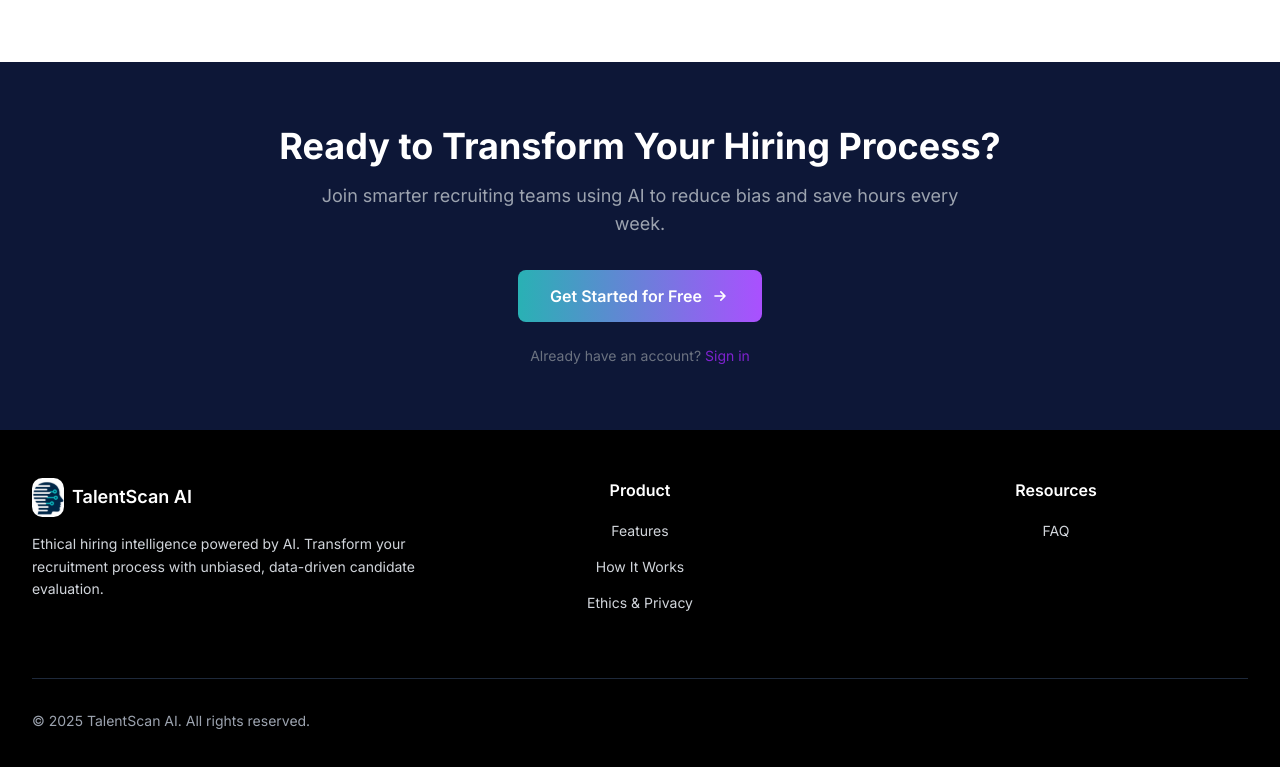
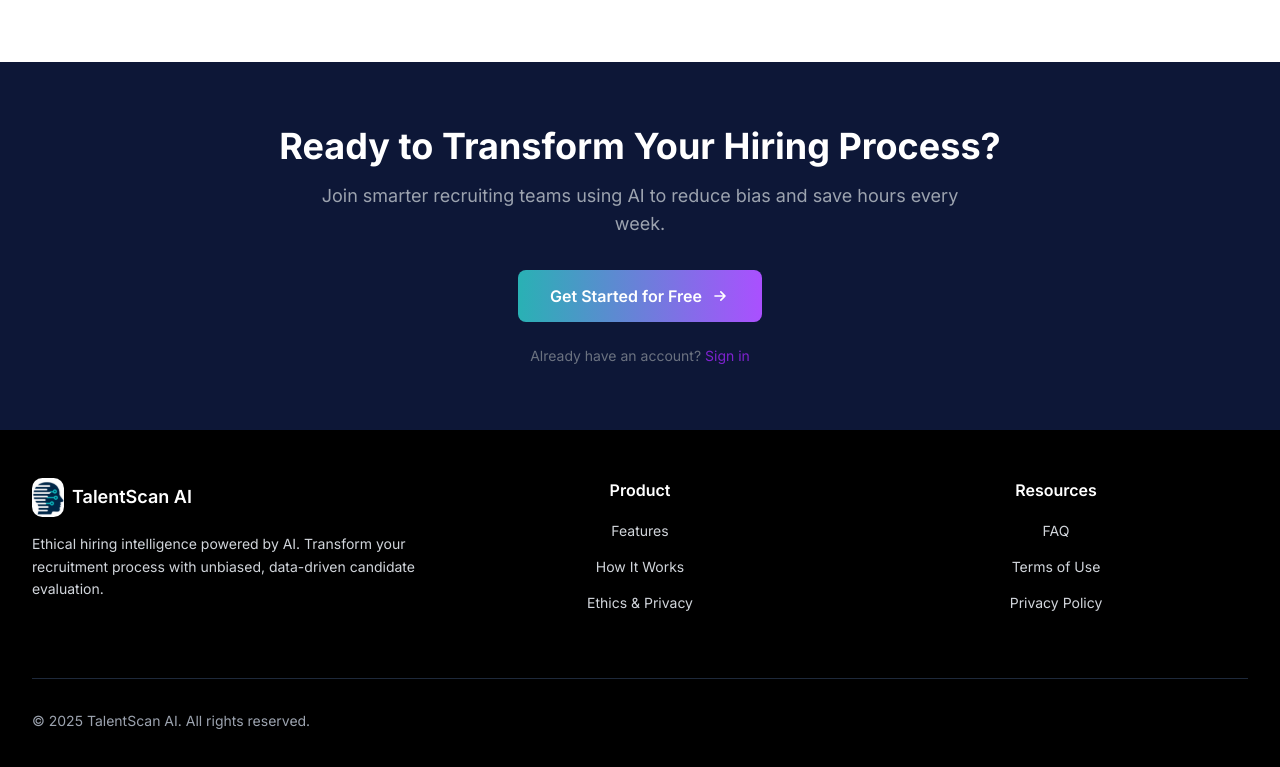
Before and after one commit to tison-io/AI-Driven-Hiring-Intelligence-Tool, a Next.js app in the folder frontend/: page / in a window 1280 px wide. Shown: the part 4746-5513 px from the top of the page. Built offline with nearby package versions, Linux system fonts and the light colour scheme; no server answers.

Commit message:
Privacy policy and Sevice Terms pages created

```diff
--- a/frontend/src/components/forms/VerifyEmailForm.tsx
+++ b/frontend/src/components/forms/VerifyEmailForm.tsx
@@ -117,7 +117,7 @@ export default function VerifyEmailForm() {
           <div className="flex items-center gap-3">
             <div>
               <h1 className="font-bold flex items-center justify-center text-lg">Verification Code</h1>
-              <p className="text-sm font-medium flex-1 align-middle">A verification code has been sent to <span className='text-blue-700'>{email}</span> . Please check the code to proceed. Please check your spam or junk folder</p>
+              <p className="text-sm font-medium flex-1 align-middle">A verification code has been sent to <span className='text-blue-700'>{email}</span> . Please check the code to proceed. If you don't receive the email in a few minutes, please check your spam or junk folder</p>
 
             </div>
           </div>
--- a/frontend/src/components/landing/Footer.tsx
+++ b/frontend/src/components/landing/Footer.tsx
@@ -48,6 +48,16 @@ export default function Footer() {
                     FAQ
                   </a>
                 </li>
+                <li>
+                  <a href="#faq" className="text-sm hover:text-white transition-colors">
+                    Terms of Use
+                  </a>
+                </li>
+                <li>
+                  <a href="" className="text-sm hover:text-white transition-colors">
+                    Privacy Policy
+                  </a>
+                </li>
               </ul>
             </div>
 
--- /dev/null
+++ b/frontend/src/components/landing/PrivacyPolicy.tsx
@@ -0,0 +1,9 @@
+import React from 'react'
+
+function PrivacyPolicy() {
+  return (
+    <div>PrivacyPolicy</div>
+  )
+}
+
+export default PrivacyPolicy
--- /dev/null
+++ b/frontend/src/components/landing/ServiceTerms.tsx
@@ -0,0 +1,9 @@
+import React from 'react'
+
+const ServiceTerms = () => {
+  return (
+    <div>ServiceTerms</div>
+  )
+}
+
+export default ServiceTerms
```
